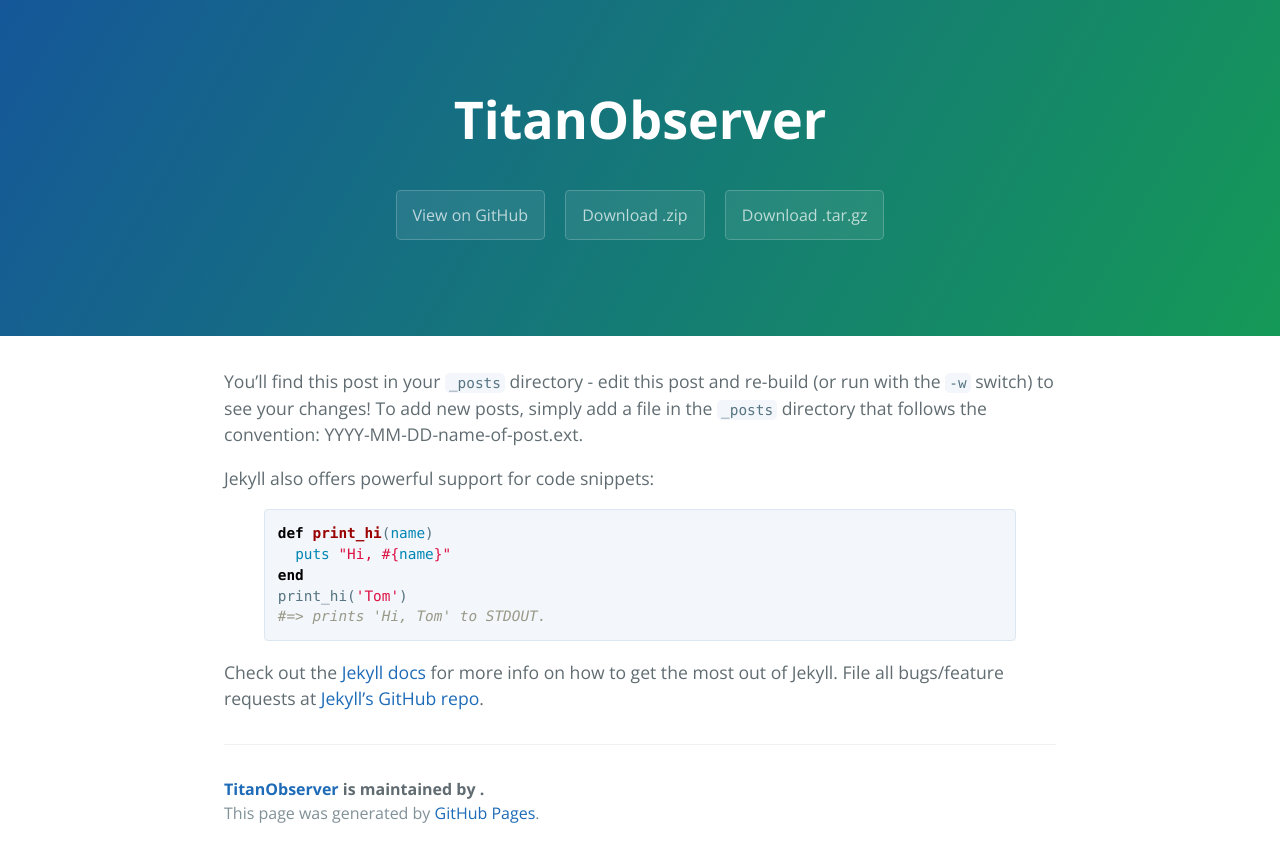
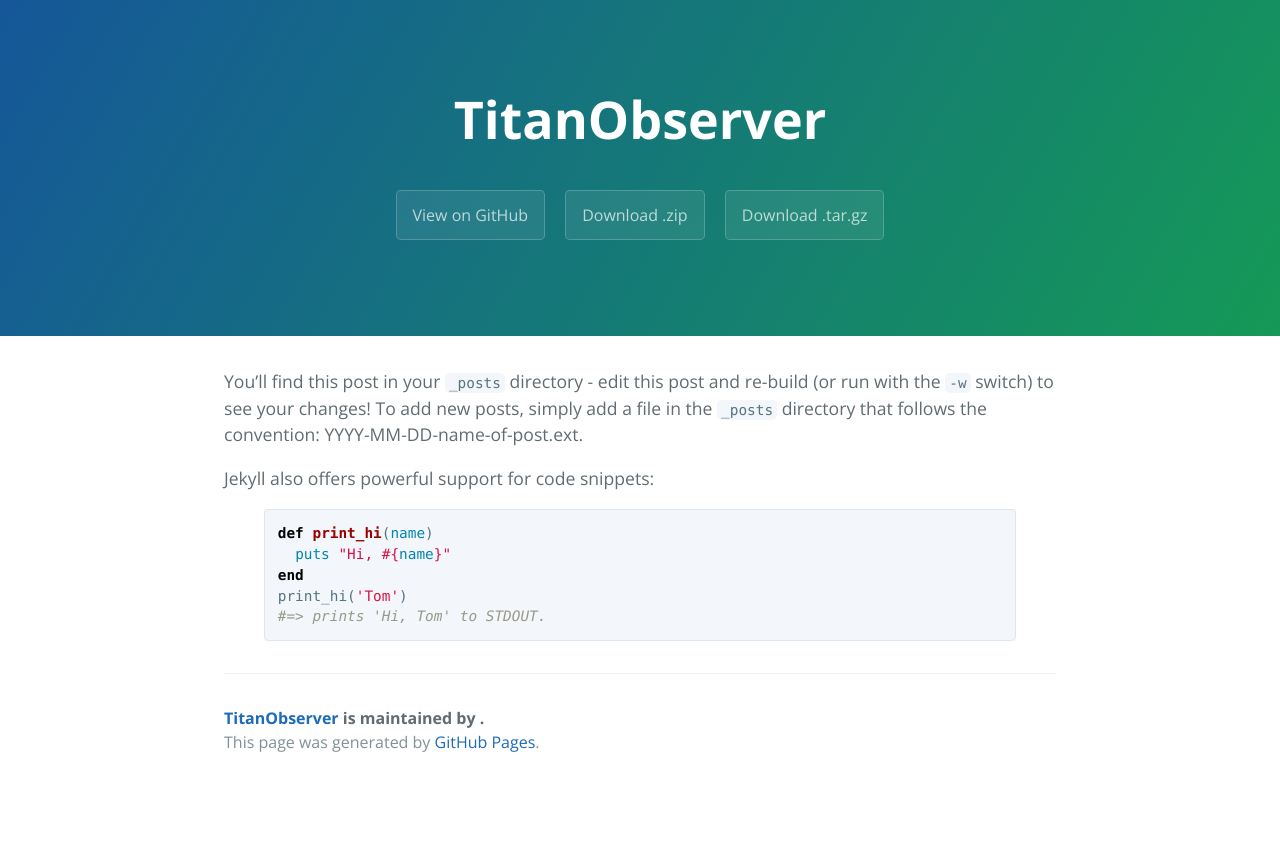
Before and after one commit to breezko/TitanObserver, a Jekyll site: the page built from _posts/2016-02-12-sample-content.markdown, in a window 1280 px wide. Shown: the top 862 px of the page. Built offline with Jekyll 4.4.1, drawn with Linux system fonts in a browser that asks for light colours.

Commit message:
auto update

```diff
--- a/_posts/2016-02-12-sample-content.markdown
+++ b/_posts/2016-02-12-sample-content.markdown
@@ -1,7 +1,7 @@
 ---
 layout: default
-title:  "Welcome to Jekyll!"
-date:   2016-02-12 17:50:00
+title:  "Requirements"
+date:   2020-04-25 19:34:00
 categories: main
 ---
 
@@ -17,8 +17,3 @@
 print_hi('Tom')
 #=> prints 'Hi, Tom' to STDOUT.
 {% endhighlight %}
-
-Check out the [Jekyll docs][jekyll] for more info on how to get the most out of Jekyll. File all bugs/feature requests at [Jekyll's GitHub repo][jekyll-gh].
-
-[jekyll-gh]: https://github.com/mojombo/jekyll
-[jekyll]:    http://jekyllrb.com
```
